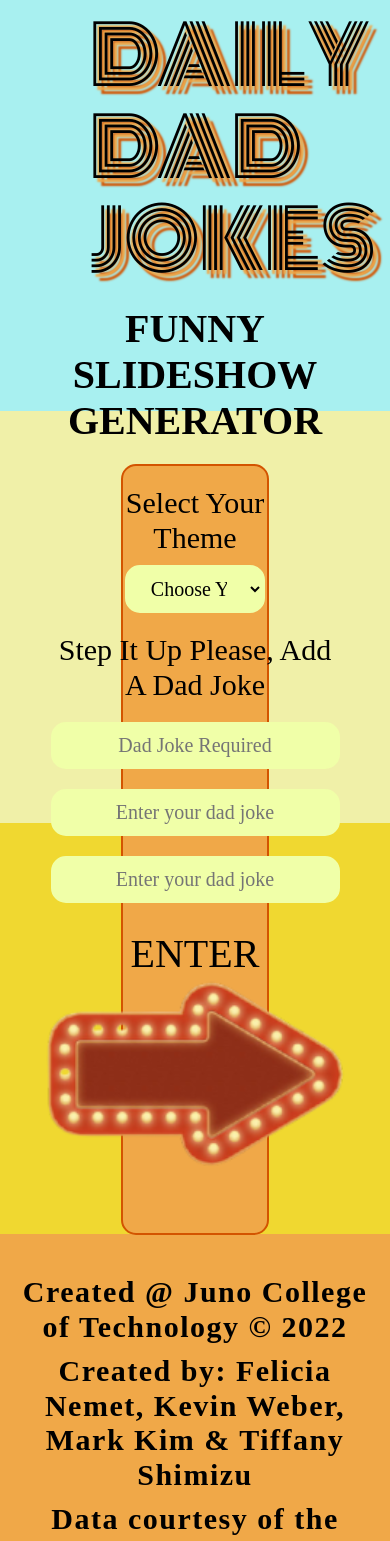
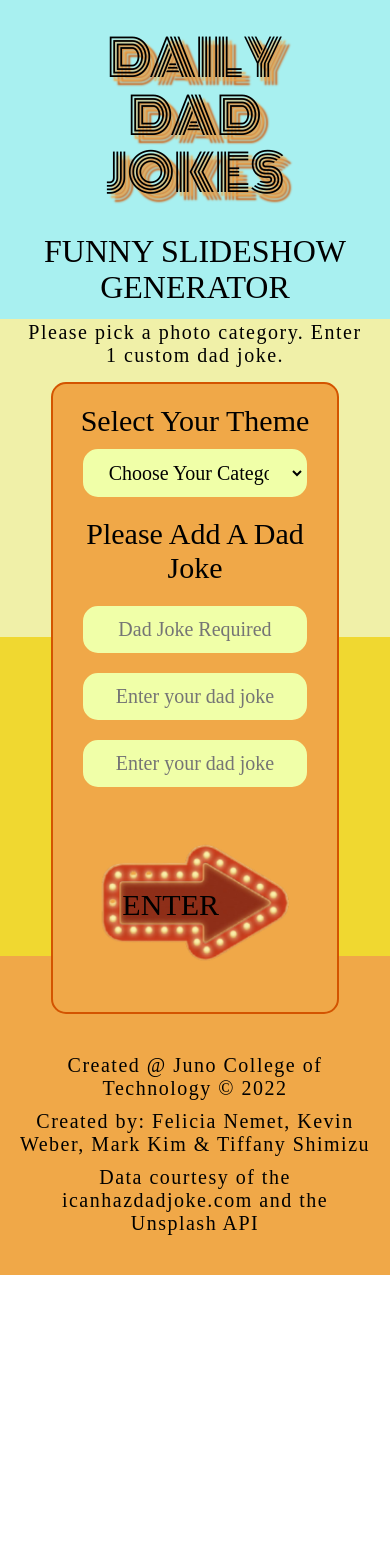
Before and after one commit to kimmark4/dailyDadJokes, a React (Create React App) app: page / in a window 390 px wide. Shown: the top 1541 px of the page. After the commit the page ends 1275 px from the top, so only its background shows below. Built offline with nearby package versions, Linux system fonts and the light colour scheme; a web font is replaced by a local one.

Commit message:
Media queries on landing page completed. Last major commit.

```diff
--- a/src/components/Header.js
+++ b/src/components/Header.js
@@ -3,6 +3,7 @@ const Header= () => {
           <header className="wrapper">
                <h1>Daily Dad Jokes</h1>
                <h2>Funny Slideshow Generator</h2>
+               <p>Please pick a photo category. Enter 1 custom dad joke.</p>
 
           </header>
      );
--- a/src/components/UserInputs.js
+++ b/src/components/UserInputs.js
@@ -57,7 +57,7 @@ const UserInputs = ({ propTerm, propLimit, propSubmit }) => {
                     </select>
                     <div className='customDadDiv'>
                         <div className="stackBox">
-                            <label htmlFor="jokeNumberOne">Step It Up Please, Add A Dad Joke</label>
+                            <label htmlFor="jokeNumberOne">Please Add A Dad Joke</label>
                             <input
                                 type="text"
                                 value={jokeNumberOne}
@@ -79,9 +79,11 @@ const UserInputs = ({ propTerm, propLimit, propSubmit }) => {
                             />
                         </div>
                     </div>
+                    <div className='arrowDiv'>
+                        <img src={arrowPic} alt="Click to proceed!" className='arrowImage'></img>
+                        <button type='submit' className='enterButton'>Enter</button>
+                    </div>
 
-                    <img src={arrowPic} alt="Click to proceed!" className='arrowImage'></img>
-                    <button type='submit' className='enterButton'>Enter</button>
 
                 </form>
             </div>
--- a/src/styles/sass/partials/_mediaQueries.scss
+++ b/src/styles/sass/partials/_mediaQueries.scss
@@ -1,21 +1,54 @@
-@media (max-width: 930px) {
+@media (max-width: 946px) {
+    header h1 {
+        font-size: 3.5rem;
+    }
+
+    header h2 {
+        font-size: 1.6rem;
+    }
+
     .dropDown {
-        width: 100%;
+        width: 80%;
+        margin: 0 auto;
+    }
+
+    .stackBox {
+        width: 80%;
+    }
+
+    img {
+        width: 190px;
+        height: auto;
     }
 
     .enterButton {
-        top: 930px;
+        font-size: 1.5rem;
+        top: 80px;
+        right: 65px;
     }
 
-}
 
-@media (maxwidth: 920px) {
-    .enterButton {
-        top: 850px;
+    footer p {
+        font-size: 1.2rem;
     }
 }
 
+@media (max-width: 830px) {
+    header h1 {
+        font-size: 2.5rem;
+    }
 
+    header h2 {
+        margin: 15px auto;
+    }
+
+    footer p {
+        font-size: 1rem;
+        font-weight: normal;
+    }
+}
+
+// -------------------------------------------------------------
 
 @media (max-width: 640px) {
     .slideshow {
@@ -27,6 +60,10 @@
         width: 350px;
     }
 
+    form {
+        width: 80%;
+        font-size: 1rem;
+    }
 }
 
 @media (max-width: 500px) {
@@ -75,4 +112,12 @@
     }
 
 
+@media (max-width: 375px) {
+    footer {
+        display: flex;
+        flex-direction: column;
+
+    }
 }
+
+}
--- a/src/styles/sass/partials/_typography.scss
+++ b/src/styles/sass/partials/_typography.scss
@@ -31,16 +31,23 @@ header h1 {
      font-weight: 400;
      flex-wrap: wrap;
      width: 60%;
-     margin: 10px auto;
+     margin: 30px auto;
 }
 
 header h2{
-     font-size: 2rem;
+     font-size: 1.6rem;
      font-family: $baseFont;
      flex-wrap: wrap;
-     margin: 20px auto;
+     margin: 35px auto;
      text-align: center;
      text-transform: uppercase;
+     font-weight: normal;
+}
+
+header p {
+     font-size: 1rem;
+     font-weight: normal;
+     margin: 15px auto;
 }
 
 p {
--- a/src/styles/sass/partials/_userInputs.scss
+++ b/src/styles/sass/partials/_userInputs.scss
@@ -4,7 +4,7 @@ form {
     flex-direction: column;
     align-items: center;
     justify-content: center;
-    width: 40%;
+    width: 60%;
     padding: 10px 2px;
     margin: 0 auto;
     background-color: $gold;
@@ -19,6 +19,7 @@ form {
     border-radius: 15px;
     width: 60%;
     font-family: $baseFont;
+    text-align: center;
     border: 2px solid $lemon;
   }
 
@@ -33,13 +34,20 @@ form {
     font-family: $baseFont;
     margin: 10px 0;
     font-size: 1.5rem;
+    font-weight: normal;
+  }
+
+  .customDadDiv{
+    width: 100%;
+    margin: 0 auto;
   }
 
   .stackBox {
     display: flex;
     flex-direction: column;
-    margin: 10px 0;
+    margin: 10px auto;
     font-family: $baseFont;
+    width: 60%;
   }
 
   input {
@@ -50,13 +58,14 @@ form {
     border: 2px solid $lemon;
     padding: 0.5em 1em;
     border-radius: 15px;
+
   }
 
   input:hover {
     cursor: pointer;
   }
 
-  .arrowImage {
+  .arrowDiv {
     position: relative;
   }
 
@@ -66,7 +75,8 @@ form {
     font-family: $baseFont;
     font-size: 2rem;
     text-transform: uppercase;
-    top: 800px;
+    top: 125px;
+    right: 110px;
     background-color: transparent;
     z-index: 10;
   }
--- a/styles/index.css
+++ b/styles/index.css
@@ -21,17 +21,24 @@ header h1 {
   -ms-flex-wrap: wrap;
       flex-wrap: wrap;
   width: 60%;
-  margin: 10px auto;
+  margin: 30px auto;
 }
 
 header h2 {
-  font-size: 2rem;
+  font-size: 1.6rem;
   font-family: "Chicle", cursive;
   -ms-flex-wrap: wrap;
       flex-wrap: wrap;
-  margin: 20px auto;
+  margin: 35px auto;
   text-align: center;
   text-transform: uppercase;
+  font-weight: normal;
+}
+
+header p {
+  font-size: 1rem;
+  font-weight: normal;
+  margin: 15px auto;
 }
 
 p {
@@ -295,7 +302,7 @@ form {
   -webkit-box-pack: center;
       -ms-flex-pack: center;
           justify-content: center;
-  width: 40%;
+  width: 60%;
   padding: 10px 2px;
   margin: 0 auto;
   background-color: #f0a848;
@@ -310,6 +317,7 @@ form {
   border-radius: 15px;
   width: 60%;
   font-family: "Chicle", cursive;
+  text-align: center;
   border: 2px solid #f0ffa8;
 }
 
@@ -324,6 +332,12 @@ label {
   font-family: "Chicle", cursive;
   margin: 10px 0;
   font-size: 1.5rem;
+  font-weight: normal;
+}
+
+.customDadDiv {
+  width: 100%;
+  margin: 0 auto;
 }
 
 .stackBox {
@@ -334,8 +348,9 @@ label {
   -webkit-box-direction: normal;
       -ms-flex-direction: column;
           flex-direction: column;
-  margin: 10px 0;
+  margin: 10px auto;
   font-family: "Chicle", cursive;
+  width: 60%;
 }
 
 input {
@@ -352,7 +367,7 @@ input:hover {
   cursor: pointer;
 }
 
-.arrowImage {
+.arrowDiv {
   position: relative;
 }
 
@@ -362,7 +377,8 @@ input:hover {
   font-family: "Chicle", cursive;
   font-size: 2rem;
   text-transform: uppercase;
-  top: 800px;
+  top: 125px;
+  right: 110px;
   background-color: transparent;
   z-index: 10;
 }
@@ -446,18 +462,51 @@ input:hover {
   margin-bottom: 40px;
 }
 
-@media (max-width: 930px) {
+@media (max-width: 946px) {
+  header h1 {
+    font-size: 3.5rem;
+  }
+
+  header h2 {
+    font-size: 1.6rem;
+  }
+
   .dropDown {
-    width: 100%;
+    width: 80%;
+    margin: 0 auto;
+  }
+
+  .stackBox {
+    width: 80%;
+  }
+
+  img {
+    width: 190px;
+    height: auto;
   }
 
   .enterButton {
-    top: 930px;
+    font-size: 1.5rem;
+    top: 80px;
+    right: 65px;
+  }
+
+  footer p {
+    font-size: 1.2rem;
   }
 }
-@media (maxwidth: 920px) {
-  .enterButton {
-    top: 850px;
+@media (max-width: 830px) {
+  header h1 {
+    font-size: 2.5rem;
+  }
+
+  header h2 {
+    margin: 15px auto;
+  }
+
+  footer p {
+    font-size: 1rem;
+    font-weight: normal;
   }
 }
 @media (max-width: 640px) {
@@ -468,6 +517,11 @@ input:hover {
   .slide img {
     height: 300px;
     width: 350px;
+  }
+
+  form {
+    width: 80%;
+    font-size: 1rem;
   }
 }
 @media (max-width: 500px) {
@@ -514,6 +568,17 @@ input:hover {
     width: 15px;
   }
 }
+@media (max-width: 430px) and (max-width: 375px) {
+  footer {
+    display: -webkit-box;
+    display: -ms-flexbox;
+    display: flex;
+    -webkit-box-orient: vertical;
+    -webkit-box-direction: normal;
+        -ms-flex-direction: column;
+            flex-direction: column;
+  }
+}
 body {
   text-align: center;
   background: -webkit-gradient(linear, left top, left bottom, from(#a8f0f0), color-stop(25%, #f0f0a8), color-stop(50%, #f0d830), color-stop(75%, #f0a848));
```
